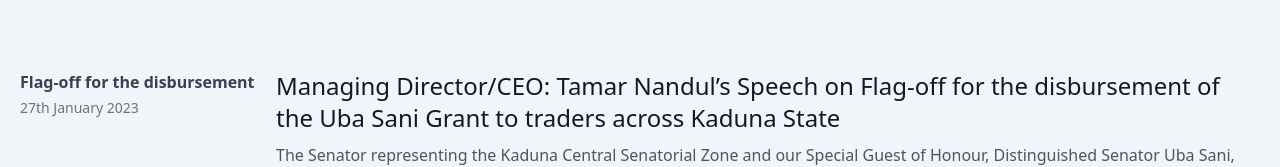
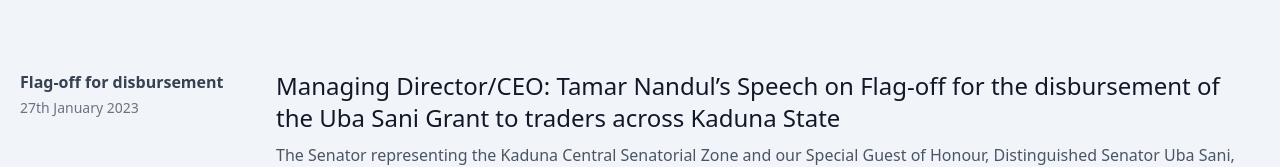
Before and after one commit to general-Dee/kmdmc, a Next.js app: page /news in a window 1280 px wide. Shown: the part 328-495 px from the top of the page. Built offline with nearby package versions, Linux system fonts and the light colour scheme.

Commit message:
Flag-off 02

```diff
--- a/pages/news.tsx
+++ b/pages/news.tsx
@@ -35,7 +35,7 @@
           viewport= {{ once: true}}
         className="py-8 flex flex-wrap md:flex-nowrap">
               <div className="md:w-64 md:mb-0 mb-6 flex-shrink-0 flex flex-col">
-                <span className="font-semibold title-font text-gray-700">Flag-off for the disbursement</span>
+                <span className="font-semibold title-font text-gray-700">Flag-off for disbursement</span>
                 <span className="mt-1 text-gray-500 text-sm">27th January 2023</span>
               </div>
               <div className="md:flex-grow h-40 overflow-y-scroll !scrollbar-thin !scrollbar-track-transparent !scrollbar-thumb-gray-600">
```
